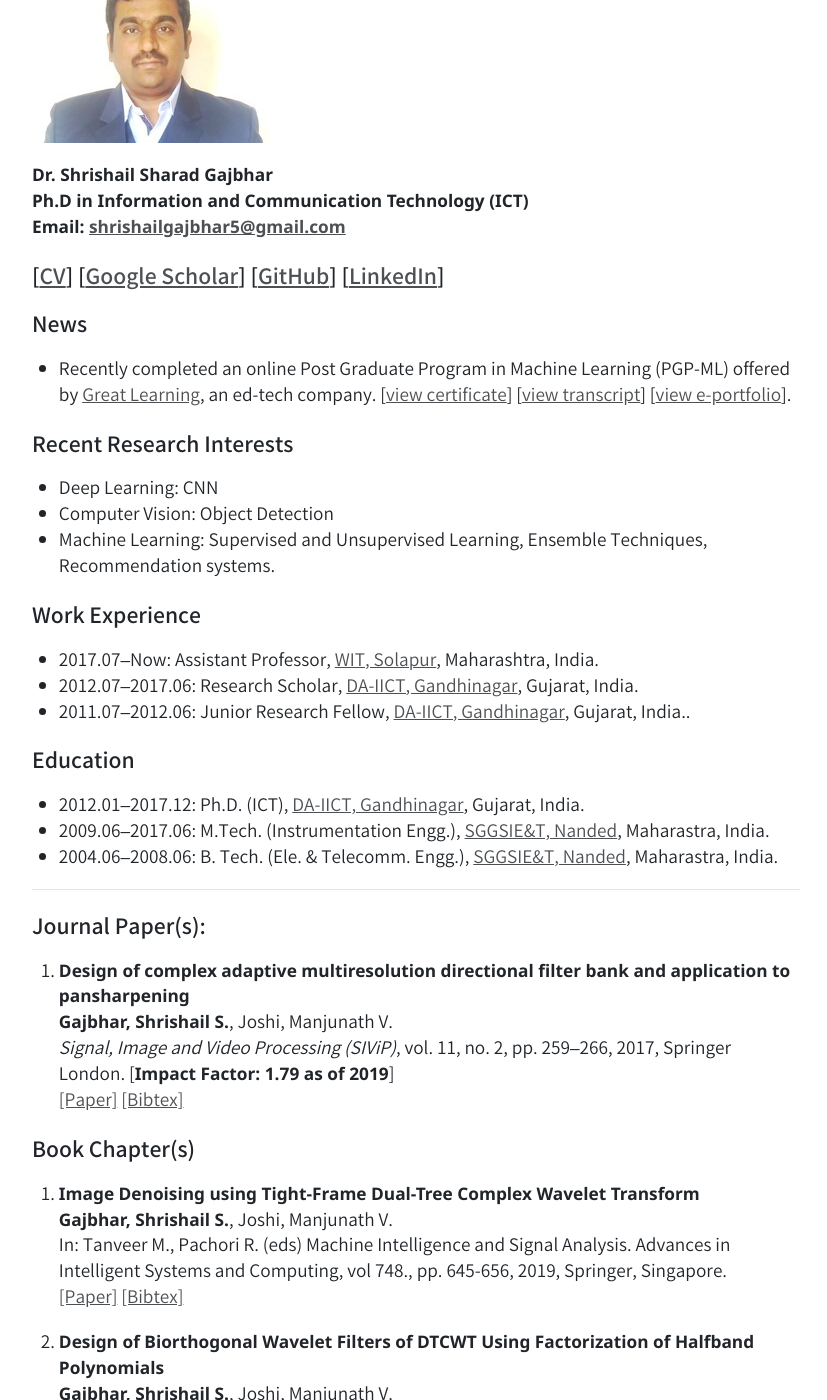
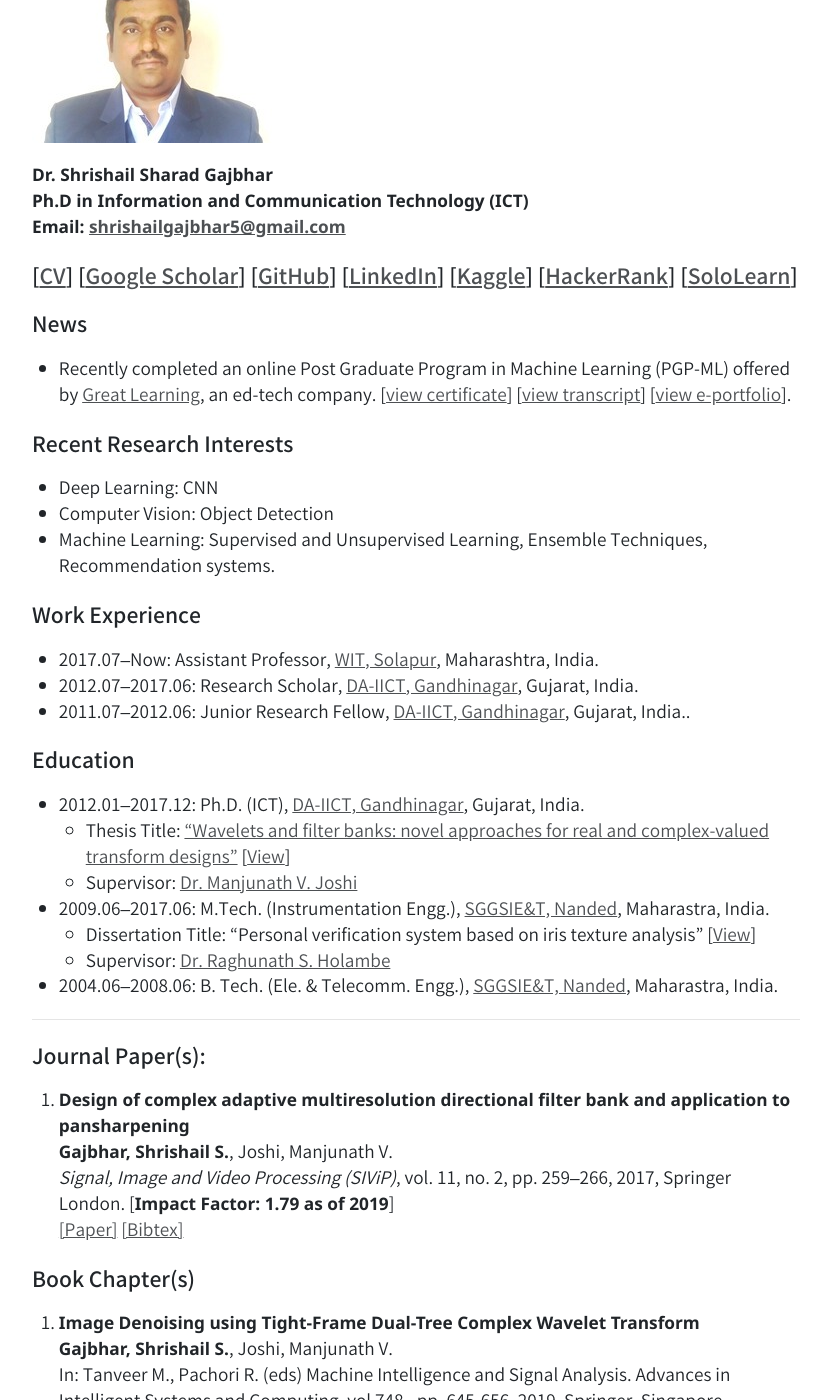
Before and after one commit to ShrishailSGajbhar/shrishailsgajbhar.github.io, a Jekyll site: the page built from about.md, in a window 1280 px wide and 1400 px high, scrolled down 555 px. Shown: the whole window, without its empty margins (224-1051 px from the left). Built offline with Jekyll 4.4.1, drawn with Linux system fonts in a browser that asks for light colours; comment, search, counter and statistics services are not loaded.

Commit message:
Modify About section

```diff
--- a/about.md
+++ b/about.md
@@ -20,8 +20,7 @@ I have started this blog as a personal logbook to retrospect what I have learned
 Ph.D in Information and Communication Technology (ICT)
 Email: <shrishailgajbhar5@gmail.com>**
 
-### \[[CV](CV_SSG.pdf){:target="_blank"}\] \[[Google Scholar](https://scholar.google.co.in/citations?user=ObE0HeYAAAAJ&hl=en){:target="_blank"}\] \[[GitHub](https://github.com/ShrishailSGajbhar){:target="_blank"}\] \[[LinkedIn](https://www.linkedin.com/in/shrishailgajbhar){:target="_blank"}\]
-
+### \[[CV](CV_SSG.pdf){:target="_blank"}\] \[[Google Scholar](https://scholar.google.co.in/citations?user=ObE0HeYAAAAJ&hl=en){:target="_blank"}\] \[[GitHub](https://github.com/ShrishailSGajbhar){:target="_blank"}\] \[[LinkedIn](https://www.linkedin.com/in/shrishailgajbhar){:target="_blank"}\] \[[Kaggle](https://www.kaggle.com/shrishailgajbhar){:target="_blank"}\] \[[HackerRank](https://www.hackerrank.com/shrishailgajbha1){:target="_blank"}\] \[[SoloLearn](https://www.sololearn.com/Profile/19733903){:target="_blank"}\]
 ### News
 
 * Recently completed an online Post Graduate Program in Machine Learning (PGP-ML) offered by [Great Learning](https://www.greatlearning.in/pg-program-machine-learning-course), an ed-tech company. [[view certificate](https://olympus1.greatlearning.in/certificate/RLYZBOCW){:target="_blank"}] [[view transcript](https://olympus1.greatlearning.in/transcript/RQWDHIVF){:target="_blank"}]  [[view e-portfolio](https://eportfolio.greatlearning.in/dr--shrishail-sharad-gajbhar){:target="_blank"}].
@@ -41,7 +40,11 @@ Email: <shrishailgajbhar5@gmail.com>**
 ### Education
 
 *   2012.01--2017.12: Ph.D. (ICT), [DA-IICT, Gandhinagar](https://www.daiict.ac.in/){:target="_blank"}, Gujarat, India.
+    * Thesis Title: ["Wavelets and filter banks: novel approaches for real and complex-valued transform designs"](http://drsr.daiict.ac.in/handle/123456789/650){:target="_blank"} [[View](201121016.pdf){:target="_blank"}\]
+    * Supervisor: [Dr. Manjunath V. Joshi](http://intranet.daiict.ac.in/~mv_joshi/){:target="_blank"}
 *   2009.06--2017.06: M.Tech. (Instrumentation Engg.), [SGGSIE&T, Nanded](https://sggs.ac.in/){:target="_blank"}, Maharastra, India.
+    * Dissertation Title: "Personal verification system based on iris texture analysis" [[View](rootfile.pdf){:target="_blank"}\]
+    * Supervisor: [Dr. Raghunath S. Holambe](https://onlinesggs.org/faculty_profile/users/view_profile.php?id=88){:target="_blank"}
 *   2004.06--2008.06: B. Tech. (Ele. & Telecomm. Engg.), [SGGSIE&T, Nanded](https://sggs.ac.in/){:target="_blank"}, Maharastra, India.
 
 ---
```
Also changed, not shown: _posts/2021-01-06-[Docker]-Docker-For-AI-Developers-Part-3.md (+10 -0 lines), 5 other files.
